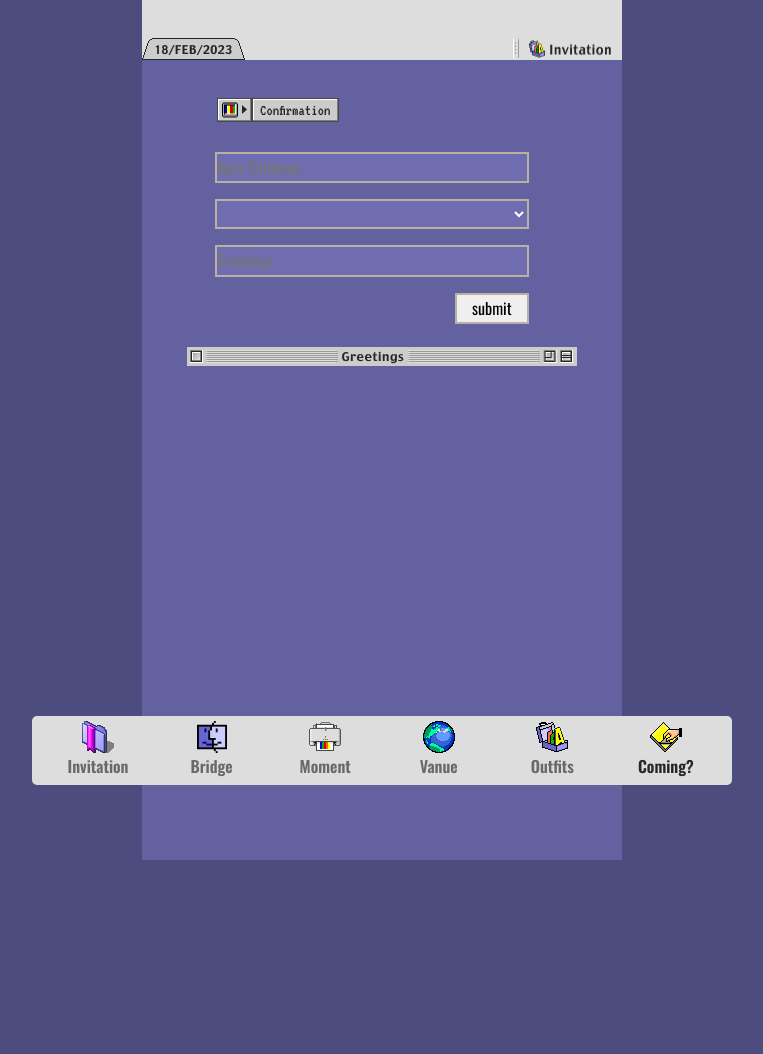
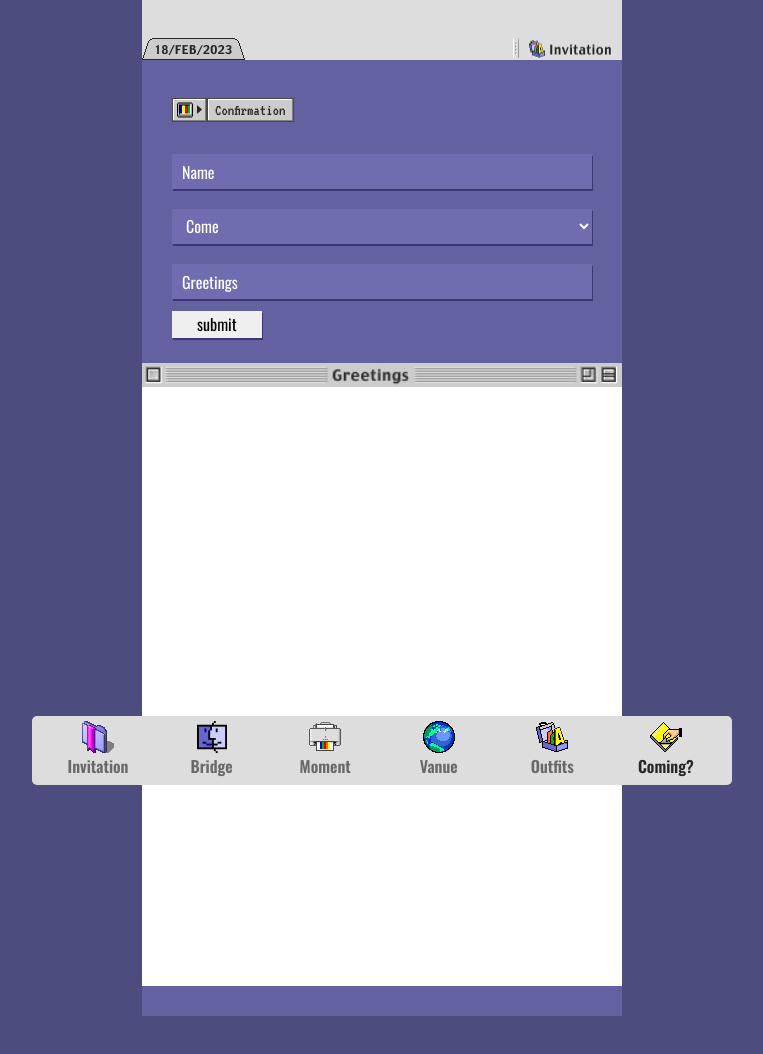
Before and after one commit to AhmadHidayat120402/undangan_digital, a PHP site: page /index.php?page=coming in a window 1280 px wide. Shown: the whole page, without its empty margins (258-1021 px from the left). Before the commit the page ends 860 px from the top, so only its background shows below. Run offline with PHP 8.4, Linux system fonts and the light colour scheme; data that the repository does not hold is empty.

Commit message:
finish projek

```diff
--- a/css/style.css
+++ b/css/style.css
@@ -183,11 +183,10 @@ main .section #outfits .titlebar {
 }
 main .section #outfits p {
   width: 100%;
-  height: 340px;
+  height: 440px;
   font-size: 16pt;
   text-align: start;
-  text-align: start;
-  padding: 0 30px;
+  padding: 20px 30px;
   margin-top: -8px;
   font-family: "VT323", monospace;
   background-color: #fff;
@@ -233,14 +232,21 @@ main .section #vanue .mapouter {
     background-color: #4d4c7e;
   }
 }
+::placeholder {
+  /* Chrome, Firefox, Opera, Safari 10.1+ */
+  color: rgb(255, 255, 255);
+  opacity: 1; /* Firefox */
+}
 .input-username {
   background: #6f6db0;
-  color: white;
+  color: white !important;
   display: block;
   margin-top: 25px;
-  width: 310px;
+  width: 100%;
+  height: 35px;
+  padding: 0 10px;
   /* height: 40px; */
-  box-shadow: 0 0 0 2px #b8b0a3;
+  box-shadow: 1px 2px #3a3873;
   border: none;
 }
 
@@ -250,8 +256,10 @@ main .section #vanue .mapouter {
   color: white;
   margin-top: 20px;
   background: #6f6db0;
-  width: 310px;
-  box-shadow: 0 0 0 2px #b8b0a3;
+  width: 100%;
+  height: 35px;
+  padding: 0 10px;
+  box-shadow: 1px 2px #3a3873;
   border: none;
 }
 
@@ -261,60 +269,76 @@ main .section #vanue .mapouter {
   color: white;
   margin-top: 20px;
   background: #6f6db0;
-  width: 310px;
-  box-shadow: 0 0 0 2px #b8b0a3;
+  width: 100%;
+  height: 35px;
+  padding: 0 10px;
+  box-shadow: 1px 2px #3a3873;
   border: none;
 }
 
 .btn-submit {
-  margin-top: 20px;
-  margin-left: 240px;
+  margin-top: 12px;
   /* width: 50px; */
-  padding-left: 15px;
-  padding-right: 15px;
-  box-shadow: 0 0 0 2px #b8b0a3;
+  padding: 0 25px;
+  box-shadow: 1px 2px #3a3873;
   border: none;
 }
 .notes {
   margin-top: 25px;
 }
 .output {
+  width: 100% !important;
   margin-top: -8px;
   background: white;
   padding: 10px;
+  min-height: 600px;
   /* justify-content: center;
   align-items: center; */
-  width: 400px;
 }
 
 .bg-hadir {
   background: #079e83;
   color: white;
   /* font-style: normal; */
-  font-weight: 500;
-  padding-right: 5px;
-  padding-left: 5px;
+  font-weight: 300;
+  padding: 0 5px;
+  border-radius: 3px;
+  font-size: 10pt;
 }
 .bg-bailed {
   background: red;
   color: white;
   /* font-style: normal; */
-  font-weight: 500;
-  padding-right: 5px;
-  padding-left: 5px;
+  font-weight: 300;
+  padding: 0 5px;
+  border-radius: 3px;
+  font-size: 10pt;
 }
 .bg-maybe {
   background: rgb(207, 207, 2);
   color: white;
   /* font-style: normal; */
-  font-weight: 500;
-  padding-right: 5px;
-  padding-left: 5px;
+  font-weight: 300;
+  padding: 0 5px;
+  border-radius: 3px;
+  font-size: 10pt;
 }
 /* .nama-tamu{
   margin-right: 400px;
 } */
-.ouput h4,
-p {
-  display: inline;
+#coming {
+  width: 100%;
 }
+p.ucapan {
+  color: #000 !important;
+}
+
+main .section #coming hr {
+  margin: 38px 0;
+  border: 0.5px solid #4c4a8f9d;
+  box-shadow: 0.5px 0.5px #3a38737e;
+}
+
+.mt-2 {
+  margin-top: 18px;
+}
--- a/page/coming.php
+++ b/page/coming.php
@@ -15,13 +15,12 @@ if (isset($_POST['simpan'])) {
 
 ?>
 
-<div class="content " id="outfits">
+<div class="content " id="coming">
     <img src="img/coming.png" class="pd-content" alt="">
-    <div class="row pd-content">
+    <div class="pd-content">
         <form action="" method="POST">
-            <input type="text" placeholder="Agus Setiawan" class="input-username" name="username">
+            <input type="text" placeholder="Name" class="input-username" name="username">
             <select name="coming" id="coming" aria-placeholder="Coming ?" class="select-coming">
-                <option value=""></option>
                 <option value="come">Come</option>
                 <option value="bailed">Bailed</option>
                 <option value="maybe">Maybe</option>
@@ -34,9 +33,10 @@ if (isset($_POST['simpan'])) {
     <?php
     include 'connect.php';
     $greetings = mysqli_query($koneksi, "SELECT * FROM tb_greetings  Order by id DESC");
-    while ($ucapan = mysqli_fetch_array($greetings)) {
     ?>
-        <div class="output">
+    <div class="output">
+        <?php
+        while ($ucapan = mysqli_fetch_array($greetings)) { ?>
             <h4 class="nama-tamu"><?php echo $ucapan['nama']  ?>
                 <?php if ($ucapan['status_kehadiran'] == "come") { ?>
                     <span class="bg-hadir"><?php echo $ucapan['status_kehadiran'] ?></span>
@@ -46,8 +46,8 @@ if (isset($_POST['simpan'])) {
                     <span class="bg-maybe"><?php echo $ucapan['status_kehadiran'] ?></span>
                 <?php } ?>
             </h4>
-            <p><?php echo $ucapan['ucapan'] ?></p>
-        </div>
-        <hr>
-    <?php } ?>
+            <p class="ucapan"><?php echo $ucapan['ucapan'] ?></p>
+            <hr>
+        <?php } ?>
+    </div>
 </div>
--- a/page/outfits.php
+++ b/page/outfits.php
@@ -14,7 +14,7 @@
             <img src="img/dresscode-img4.png" alt="">
         </div>
     </div>
-    <img class="titlebar" src="img/Title Bar.png" width="100%" alt="">
+    <img class="mt-2" src="img/Title Bar.png" width="100%" alt="">
     <p>This is pretentious casual bbq party, so white shirt or white dress is a mandatory. Don't be a fool.
         <br><br>
         x No Batik
```
